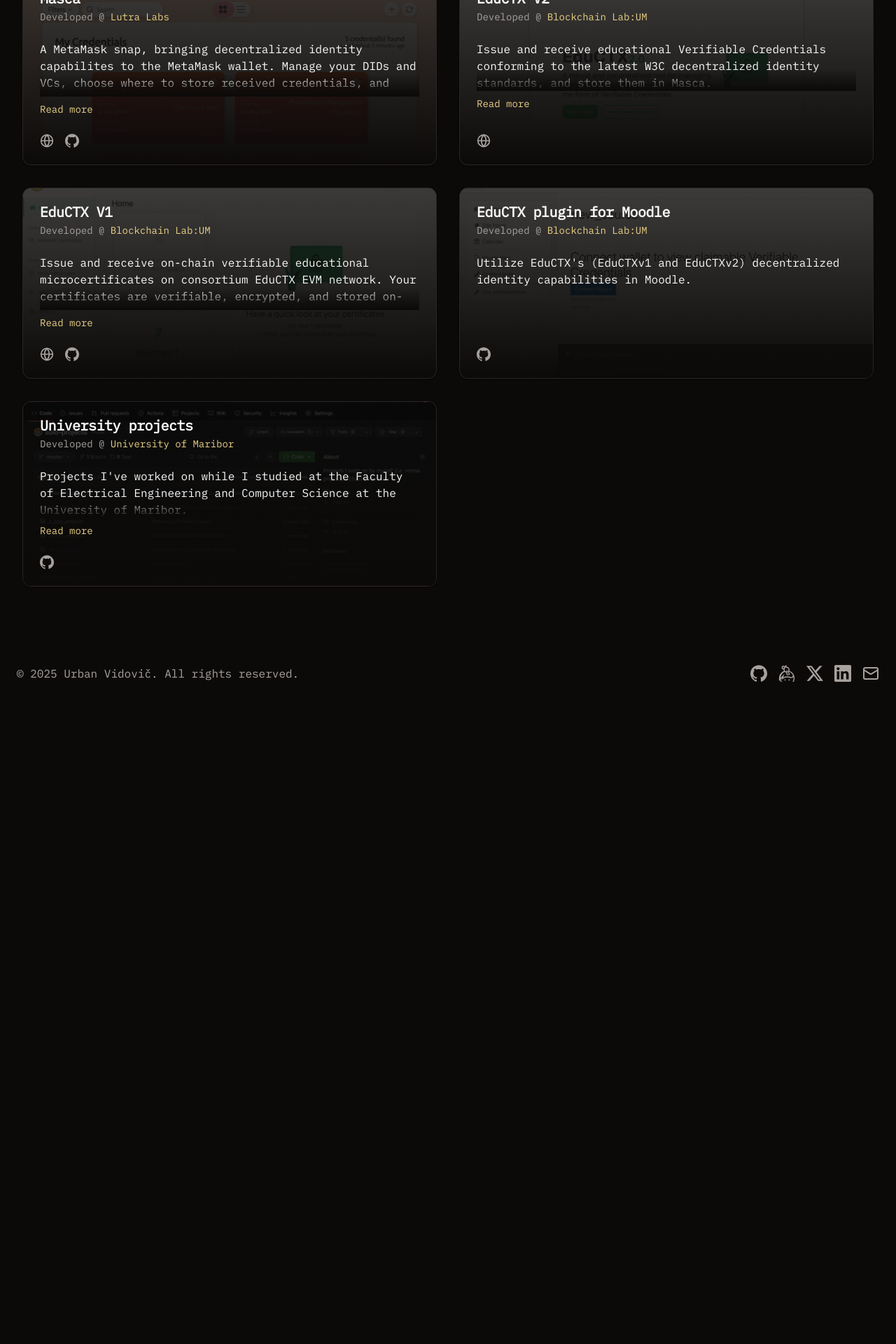
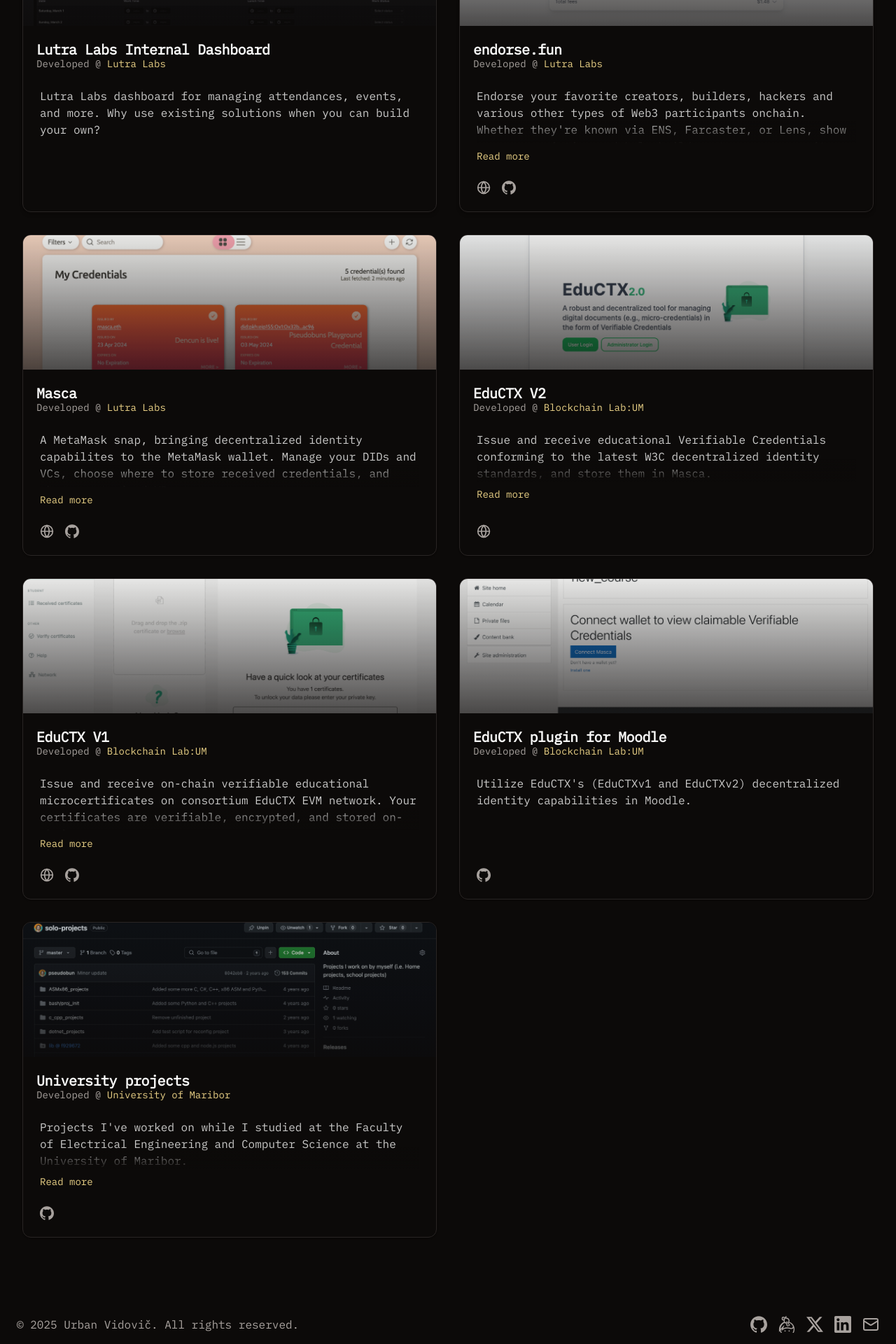
Before and after one commit to pseudobun/me, a Next.js app in the folder packages/portfolio/: page /projects in a window 1280 px wide. Shown: the part 879-2799 px from the top of the page at 70% size. Before the commit the page ends 1869 px from the top, so only its background shows below. Built offline with nearby package versions, Linux system fonts and the light colour scheme.

Commit message:
fix: project cards
Signed-off-by: Urban Vidovič <urbanfoundit@gmail.com>

```diff
--- a/packages/portfolio/src/components/Footer/index.tsx
+++ b/packages/portfolio/src/components/Footer/index.tsx
@@ -1,8 +1,10 @@
+'use client';
 import { siGithub, siX, siLinkedin, siKeybase } from 'simple-icons';
 import ExoticLink from '../ExoticLink';
 import { Mail } from 'lucide-react';
 import { PERSONAL } from '@/constants/data.mjs';
 import { cn } from '@/lib/utils';
+import { motion } from 'framer-motion';
 
 export default function Footer() {
   return (
@@ -21,6 +23,10 @@
           </p>
         </div>
         <div className="flex space-x-4 max-md:order-1">
+          <motion.div
+            whileHover={{ scale: 1.2, rotate: 5 }}
+            whileTap={{ scale: 0.9 }}
+          >
             <ExoticLink href={PERSONAL.github}>
               <div
                 dangerouslySetInnerHTML={{
@@ -29,6 +35,11 @@
                 className="w-6 h-6 fill-muted-foreground hover:fill-foreground"
               />
             </ExoticLink>
+          </motion.div>
+          <motion.div
+            whileHover={{ scale: 1.2, rotate: -5 }}
+            whileTap={{ scale: 0.9 }}
+          >
             <ExoticLink href={`${PERSONAL.keybase}`}>
               <div
                 dangerouslySetInnerHTML={{
@@ -37,6 +48,11 @@
                 className="w-6 h-6 fill-muted-foreground hover:fill-foreground"
               />
             </ExoticLink>
+          </motion.div>
+          <motion.div
+            whileHover={{ scale: 1.2, rotate: 5 }}
+            whileTap={{ scale: 0.9 }}
+          >
             <ExoticLink href={PERSONAL.twitter}>
               <div
                 dangerouslySetInnerHTML={{
@@ -45,6 +61,11 @@
                 className="w-6 h-6 fill-muted-foreground hover:fill-foreground"
               />
             </ExoticLink>
+          </motion.div>
+          <motion.div
+            whileHover={{ scale: 1.2, rotate: -5 }}
+            whileTap={{ scale: 0.9 }}
+          >
             <ExoticLink href={PERSONAL.linkedin}>
               <div
                 dangerouslySetInnerHTML={{
@@ -53,9 +74,15 @@
                 className="w-6 h-6 fill-muted-foreground hover:fill-foreground"
               />
             </ExoticLink>
+          </motion.div>
+          <motion.div
+            whileHover={{ scale: 1.2, rotate: 5 }}
+            whileTap={{ scale: 0.9 }}
+          >
             <ExoticLink href={`mailto:${PERSONAL.email}`}>
               <Mail className="w-6 h-6 text-muted-foreground hover:text-foreground" />
             </ExoticLink>
+          </motion.div>
         </div>
       </div>
     </footer>
--- a/packages/portfolio/src/components/ProjectCard/index.tsx
+++ b/packages/portfolio/src/components/ProjectCard/index.tsx
@@ -14,6 +14,7 @@
 import { Globe } from 'lucide-react';
 import { cn } from '@/lib/utils';
 import { useState } from 'react';
+import { motion } from 'framer-motion';
 
 interface ProjectCardProps {
   title: string;
@@ -41,75 +42,124 @@
   highlight,
 }: ProjectCardProps) {
   const [isExpanded, setIsExpanded] = useState(false);
+  const [isHovered, setIsHovered] = useState(false);
 
   return (
+    <motion.div
+      initial={{ opacity: 0, y: 20 }}
+      animate={{ opacity: 1, y: 0 }}
+      transition={{
+        type: 'spring',
+        stiffness: 100,
+        damping: 15,
+        delay: delay,
+      }}
+      className="h-full"
+    >
       <Card
         className={cn(
-        'relative overflow-hidden group h-full transition-all duration-300',
+          'relative overflow-hidden h-full transition-all duration-300',
           'flex flex-col',
           highlight && 'border-primary/50 shadow-md',
         )}
+        onMouseEnter={() => setIsHovered(true)}
+        onMouseLeave={() => setIsHovered(false)}
       >
-      {/* Background Image with Blur/Dim Effect */}
-      <div className="absolute inset-0 z-0">
-        <div className="relative w-full h-full opacity-20">
+        {/* Image Section - Now more prominent */}
+        <motion.div
+          className="relative w-full h-48 overflow-hidden"
+          initial={{ opacity: 0.9 }}
+          animate={{ opacity: isHovered ? 1 : 0.9 }}
+          transition={{ duration: 0.3 }}
+        >
+          <motion.div
+            animate={{ scale: isHovered ? 1.05 : 1 }}
+            transition={{ duration: 0.5 }}
+            className="relative w-full h-full"
+          >
             <Image
               src={image}
               alt={`${title} screenshot`}
               fill
-            className="object-cover transition-transform duration-500 group-hover:scale-105"
+              className="object-cover"
               priority={false}
             />
-        </div>
-        <div className="absolute inset-0 bg-gradient-to-t from-background via-background/95 to-background/80" />
-      </div>
+            <motion.div
+              className="absolute inset-0 bg-gradient-to-t from-background to-transparent"
+              animate={{ opacity: isHovered ? 0.5 : 0.7 }}
+              transition={{ duration: 0.3 }}
+            />
+          </motion.div>
+        </motion.div>
 
         {/* Card Content */}
-      <div className="relative z-10 flex flex-col h-full">
+        <div className="relative z-10 flex flex-col flex-grow">
           <CardHeader className="text-xl">
+            <motion.div
+              initial={{ x: -5 }}
+              animate={{ x: isHovered ? 0 : -5 }}
+              transition={{ duration: 0.3 }}
+            >
               <CardTitle className="text-foreground">{title}</CardTitle>
               <CardDescription>
                 Developed @ <ExoticLink href={orgUrl}>{org}</ExoticLink>
               </CardDescription>
+            </motion.div>
           </CardHeader>
           <CardContent className="text-foreground/90 flex-grow">
-          <div
+            <motion.div
               className={cn(
-              'relative transition-all duration-300',
+                'relative transition-all',
                 isExpanded ? 'max-h-[500px]' : 'max-h-[80px] overflow-hidden',
               )}
+              initial={{ opacity: 0.8 }}
+              animate={{ opacity: isHovered ? 1 : 0.8 }}
+              transition={{ duration: 0.3 }}
             >
               <p>{description}</p>
               {!isExpanded && description.length > 120 && (
                 <div className="absolute bottom-0 left-0 right-0 h-8 bg-gradient-to-t from-background to-transparent" />
               )}
-          </div>
+            </motion.div>
             {description.length > 120 && (
-            <button
+              <motion.button
                 type="button"
                 onClick={() => setIsExpanded(!isExpanded)}
                 className="text-sm text-primary hover:text-primary/80 mt-2 transition-colors"
+                whileHover={{ scale: 1.05 }}
+                whileTap={{ scale: 0.95 }}
               >
                 {isExpanded ? 'Show less' : 'Read more'}
-            </button>
+              </motion.button>
             )}
           </CardContent>
           <CardFooter className="space-x-4 mt-auto">
             {website && (
+              <motion.div
+                whileHover={{ scale: 1.2, rotate: 5 }}
+                whileTap={{ scale: 0.9 }}
+              >
                 <ExoticLink href={website} blank>
                   <Globe className="w-5 h-5 text-muted-foreground hover:text-foreground transition-colors" />
                 </ExoticLink>
+              </motion.div>
             )}
             {github && (
+              <motion.div
+                whileHover={{ scale: 1.2, rotate: -5 }}
+                whileTap={{ scale: 0.9 }}
+              >
                 <ExoticLink href={github}>
                   <div
                     className="w-5 h-5 fill-muted-foreground hover:fill-foreground transition-colors"
                     dangerouslySetInnerHTML={{ __html: siGithub.svg }}
                   />
                 </ExoticLink>
+              </motion.div>
             )}
           </CardFooter>
         </div>
       </Card>
+    </motion.div>
   );
 }
```
Lines whose indentation alone changed are shown as unchanged.
